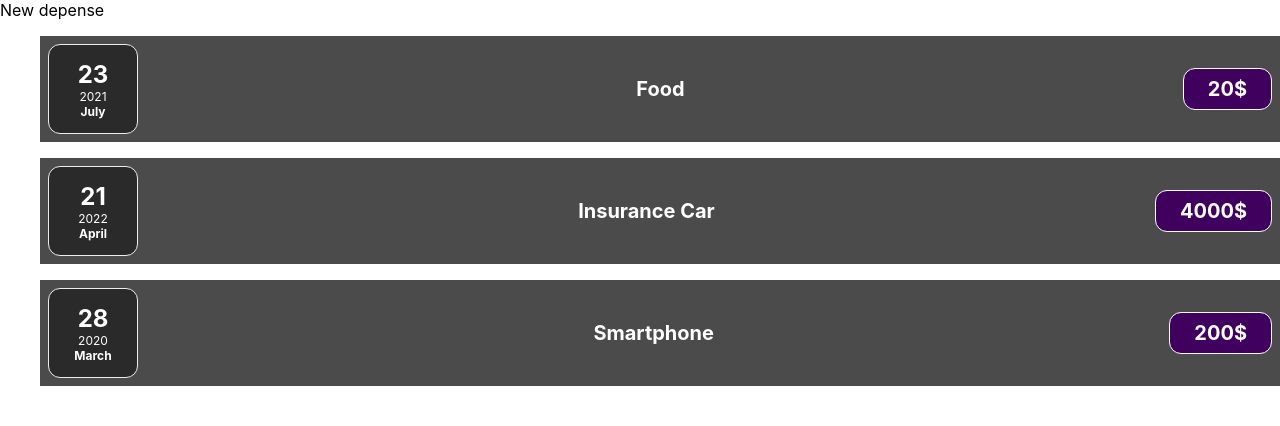
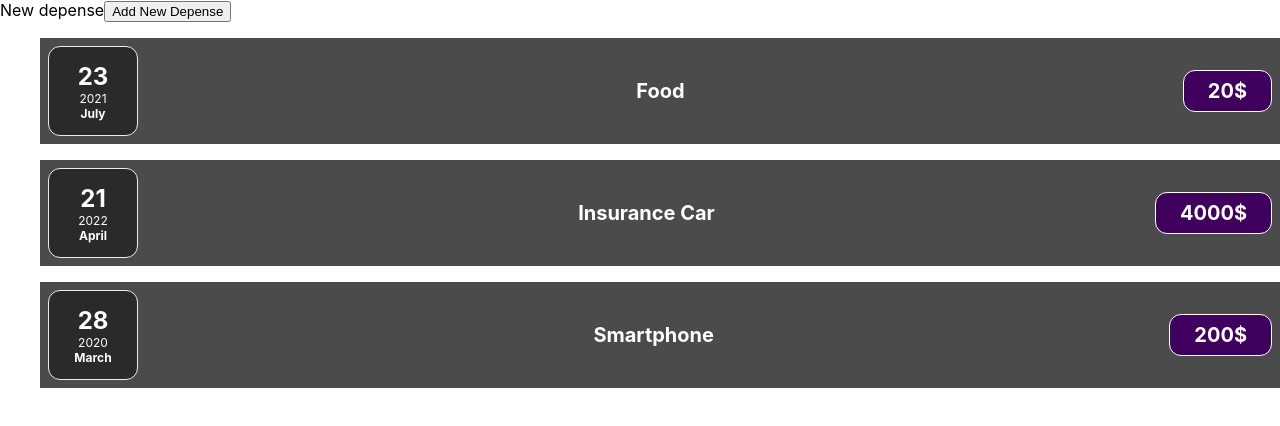
Before and after one commit to n2sy/app-3-react, a React (Create React App) app in the folder depenses-app/: page / in a window 1280 px wide. Shown: the top 426 px of the page. Built offline with nearby package versions, Linux system fonts and the light colour scheme.

Commit message:
add depense

```diff
--- a/depenses-app/src/App.js
+++ b/depenses-app/src/App.js
@@ -1,6 +1,7 @@
 import './App.css';
 import NewDepense from './components/NewDepense';
 import DepenseList from './components/DepenseList';
+import { useState } from 'react';
 
 const TabDepenses = [
   {
@@ -25,10 +26,19 @@ const TabDepenses = [
 
 function App() {
 
+  const [tabDep, setTabDep] = useState(TabDepenses);
+
+  function addDepenseFromList(newD) {
+    console.log(tabDep, newD);
+    setTabDep((prev) => {
+      return [newD, ...prev];
+    })
+  }
+
   return (
     <div>
-      <NewDepense></NewDepense>
-      <DepenseList listDep={TabDepenses}></DepenseList>
+      <NewDepense onAddNewDepense={addDepenseFromList}></NewDepense>
+      <DepenseList listDep={tabDep}></DepenseList>
 
     </div>
   );
--- a/depenses-app/src/components/NewDepense.js
+++ b/depenses-app/src/components/NewDepense.js
@@ -1,7 +1,10 @@
-function NewDepense() {
+function NewDepense(props) {
     return (
         <div>
             New depense
+            <button onClick={() => {
+                props.onAddNewDepense({ id: 4, title: 'Soulayma', amount: '1000', date_d: new Date() })
+            }}>Add New Depense</button>
         </div>
     )
 }
```
